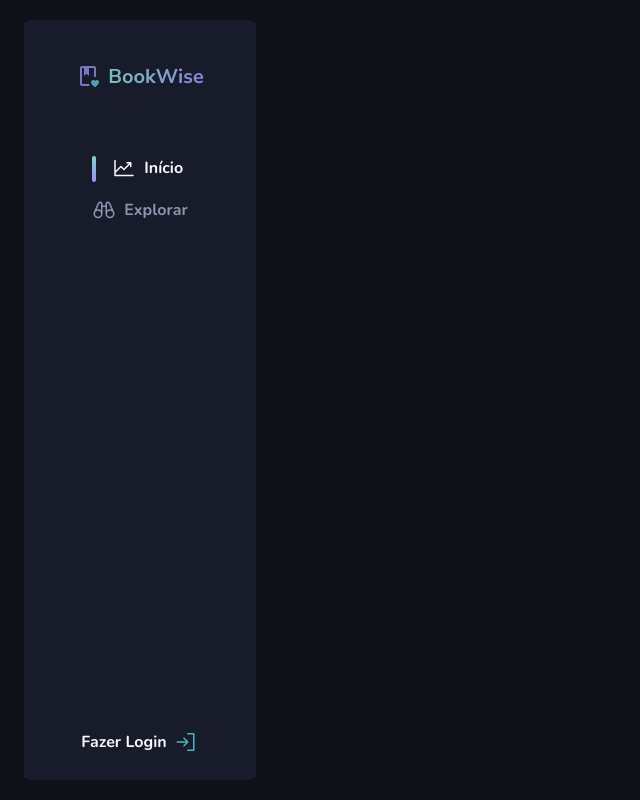
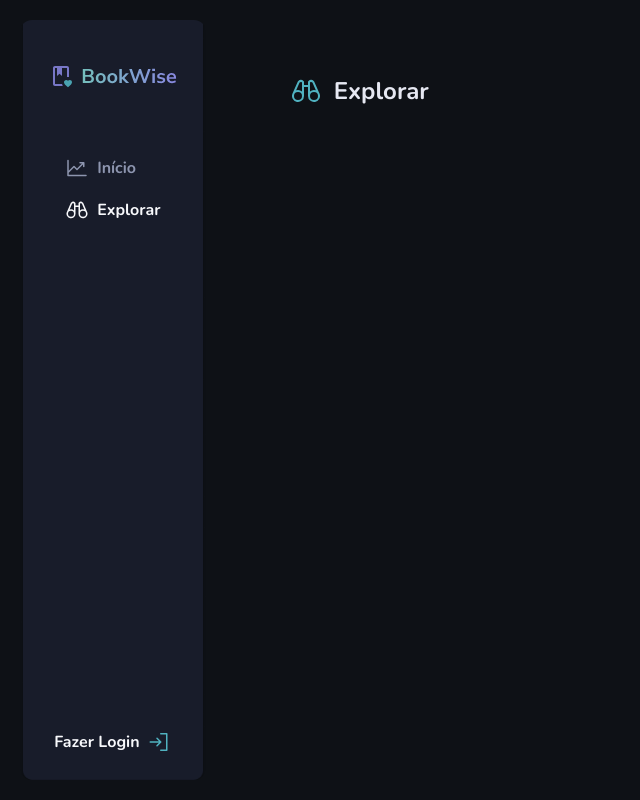
Before and after one commit to camposweb/ignite-trilha2022-desafiofinal-criando-aplicacao-fullstack-bookwise, a Next.js app: page /home/explorar in a window 1280 px wide. Shown: the whole page, without its empty margins (0-640 px from the left). Built offline with nearby package versions, Linux system fonts and the light colour scheme; no server answers; the database is empty.

Commit message:
feat: realizando alguns ajustes

```diff
--- a/src/app/(login)/home/explorar/explorar.tsx
+++ b/src/app/(login)/home/explorar/explorar.tsx
@@ -1,7 +1,36 @@
+'use client'
+import { api } from '@/lib/axios'
+import { env } from '@/lib/env'
+import { Binoculars } from '@phosphor-icons/react/dist/ssr'
+import { useQuery } from '@tanstack/react-query'
+
+interface BooksProps {
+  id: string
+  name: string
+  author: string
+  sinopse: string
+  cover_url: string
+  total_pages: number
+}
+
 export function Explorar() {
+  const { data: books } = useQuery<BooksProps[]>({
+    queryKey: ['books'],
+    queryFn: async () => {
+      const { data } = await api.get(`${env.NEXT_PUBLIC_BASE_URL}/api/books`)
+      return data
+    },
+  })
   return (
-    <div>
-      <h1>heellos</h1>
+    <div className="flex w-full flex-col">
+      <div className="mt-[72px] flex items-center justify-between gap-3">
+        <div className="flex items-center gap-3">
+          <Binoculars size={32} className="text-green-100" />
+          <h1 className="font-nunito text-2xl font-bold leading-base text-gray-200">
+            Explorar
+          </h1>
+        </div>
+      </div>
     </div>
   )
 }
--- a/src/app/(login)/home/explorar/page.tsx
+++ b/src/app/(login)/home/explorar/page.tsx
@@ -3,12 +3,15 @@ import {
   HydrationBoundary,
   QueryClient,
 } from '@tanstack/react-query'
+import { Explorar } from './explorar'
 
 export default async function PageExplorar() {
   const queryClient = new QueryClient()
   return (
     <HydrationBoundary state={dehydrate(queryClient)}>
-      <>{/* <Home /> */}</>
+      <>
+        <Explorar />
+      </>
     </HydrationBoundary>
   )
 }
--- a/src/app/(login)/home/home.tsx
+++ b/src/app/(login)/home/home.tsx
@@ -1,5 +1,7 @@
 'use client'
 import { Card } from '@/components/card'
+import { api } from '@/lib/axios'
+import { env } from '@/lib/env'
 import { CaretRight, ChartLine } from '@phosphor-icons/react/dist/ssr'
 import { useQuery } from '@tanstack/react-query'
 import Link from 'next/link'
@@ -17,9 +19,8 @@ export default function Home() {
   const { data: books } = useQuery<BooksProps[]>({
     queryKey: ['books'],
     queryFn: async () => {
-      const response = await fetch('http://localhost:3000/api/books')
-      const data = await response.json()
-      return data.books
+      const { data } = await api.get(`${env.NEXT_PUBLIC_BASE_URL}/api/books`)
+      return data
     },
   })
 
--- a/src/app/(login)/home/layout.tsx
+++ b/src/app/(login)/home/layout.tsx
@@ -4,6 +4,7 @@ import { ReactNode } from 'react'
 import { Binoculars, ChartLineUp, SignIn } from '@phosphor-icons/react/dist/ssr'
 import logoBookWise from '../../assets/logo-bookwise.svg'
 import Image from 'next/image'
+import { NavLink } from '@/components/nav-link'
 
 interface HomeLayoutProps {
   children: ReactNode
@@ -17,21 +18,15 @@ export default function HomeLayout({ children }: HomeLayoutProps) {
           <Image src={logoBookWise} alt="Logo" className="h-8 w-32" />
         </Link>
         <nav className="mb-auto mt-16 flex flex-col gap-4">
-          <Link
-            href={''}
-            className="flex gap-2 font-nunito text-base font-bold leading-base text-gray-100"
-          >
-            <span className="mr-2 w-1 rounded-full bg-gradient-to-b from-[#7FD1CC] to-[#9694F5]" />
+          <NavLink href={'/home'}>
+            {/* <span className="mr-2 w-1 rounded-full bg-gradient-to-b from-[#7FD1CC] to-[#9694F5]" /> */}
             <ChartLineUp size={24} />
             Início
-          </Link>
-          <Link
-            href={''}
-            className="flex gap-2 font-nunito text-base font-bold leading-base text-gray-400 transition hover:text-gray-100"
-          >
+          </NavLink>
+          <NavLink href={'/home/explorar'}>
             <Binoculars size={24} />
             Explorar
-          </Link>
+          </NavLink>
         </nav>
         <footer className="flex justify-end">
           <Link
--- a/src/components/link.tsx
+++ /dev/null
@@ -1,11 +0,0 @@
-import Link from 'next/link'
-import { ComponentProps } from 'react'
-import { tv, VariantProps } from 'tailwind-variants'
-
-const link = tv({})
-
-type LinkType = ComponentProps<typeof Link> & VariantProps<typeof link>
-
-export const Link = ({ className, ...props }: LinkType) => {
-  return <Link {...props} className={link({ className })} />
-}
--- /dev/null
+++ b/src/lib/axios.ts
@@ -0,0 +1,6 @@
+import axios from 'axios'
+import { env } from './env'
+
+export const api = axios.create({
+  baseURL: `${env.NEXT_PUBLIC_BASE_URL}`,
+})
--- /dev/null
+++ b/src/lib/env.ts
@@ -0,0 +1,15 @@
+import { createEnv } from '@t3-oss/env-nextjs'
+import { z } from 'zod'
+
+export const env = createEnv({
+  server: {
+    DATABASE_URL: z.string().url(),
+    AUTH_SECRET: z.string().min(1),
+  },
+  client: {
+    NEXT_PUBLIC_BASE_URL: z.string().url(),
+  },
+  experimental__runtimeEnv: {
+    NEXT_PUBLIC_BASE_URL: process.env.NEXT_PUBLIC_BASE_URL,
+  },
+})
```
